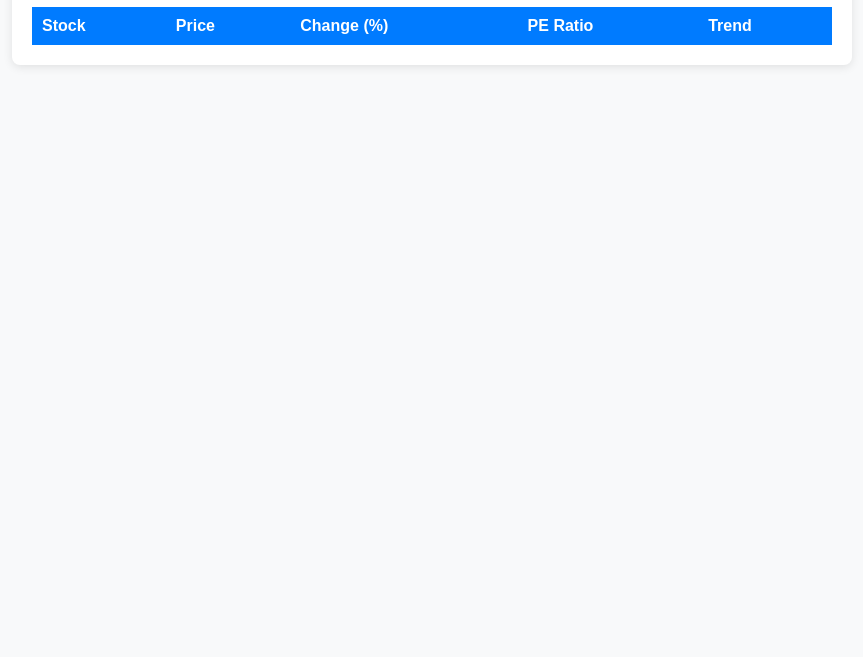
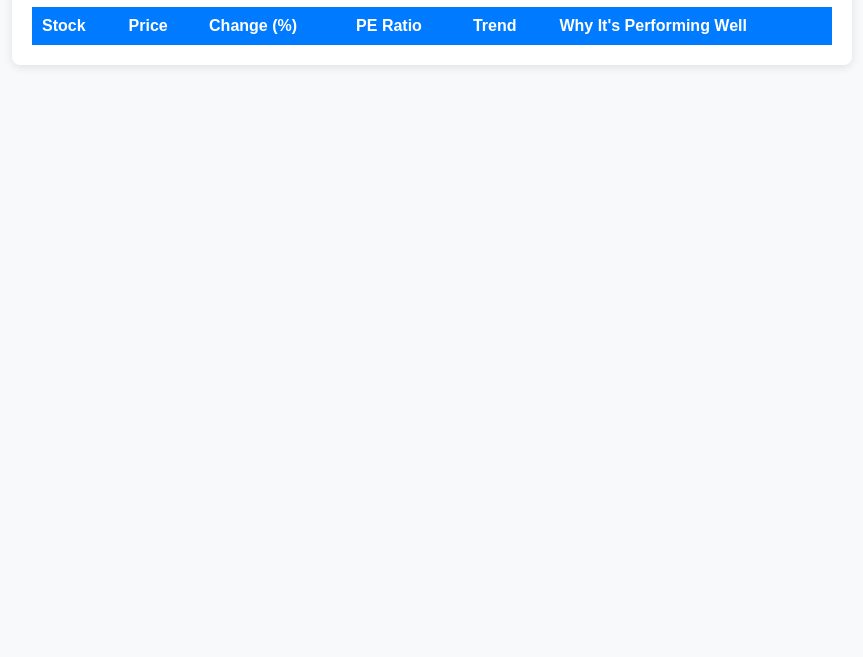
Before and after one commit to bradykoenig/KoenigStockPredictor, a plain HTML site: page index.html in a window 1280 px wide. Shown: the part 143-800 px from the top of the page, without its empty margins (208-1071 px from the left). Drawn offline with Linux system fonts and the light colour scheme; no server answers.

Commit message:
Update index.html

```diff
--- a/index.html
+++ b/index.html
@@ -18,6 +18,7 @@
           <th>Change (%)</th>
           <th>PE Ratio</th>
           <th>Trend</th>
+          <th>Why It's Performing Well</th>
         </tr>
       </thead>
       <tbody>
```
